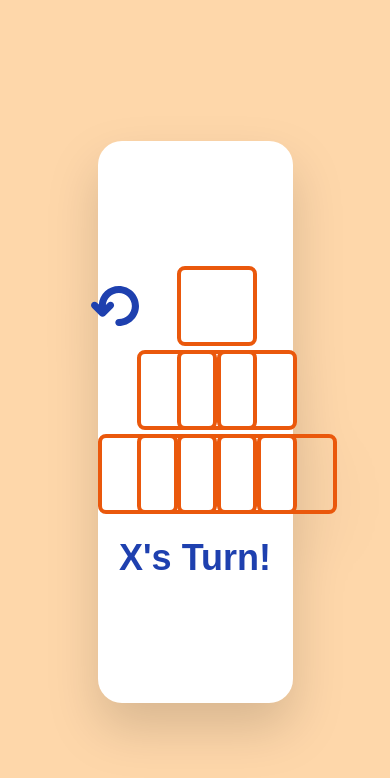
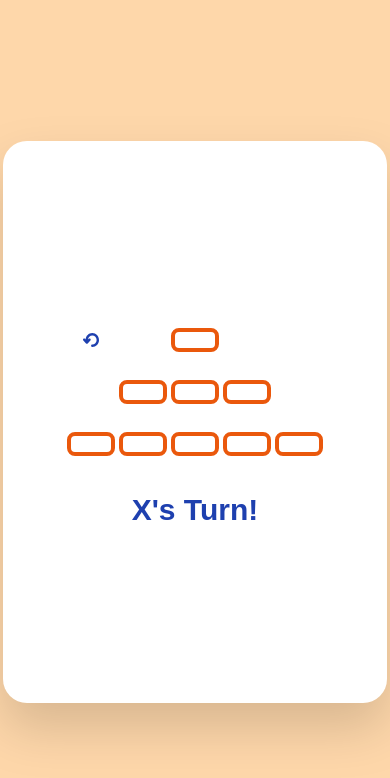
Before and after one commit to ivorinee/OnigiriOXO, a React (Create React App) app: page / in a window 390 px wide. Both pictures are taken after a click on the button "Start". Shown: the top 778 px of the page. Built offline with nearby package versions, Linux system fonts and the light colour scheme.

Commit message:
Modified CSS to support smaller screens

```diff
--- a/src/App.js
+++ b/src/App.js
@@ -116,9 +116,14 @@ function App() {
   }
 
   return (
-    <div className="h-screen flex items-center justify-center bg-orange-200">
-      <div className="w-1/2 h-2/3 flex flex-col items-center justify-center gap-y-7 rounded-3xl bg-white drop-shadow-2xl drop-shadow-white">
-        {startBtn && <h1>Pyramid TicTacToe</h1>}
+    <div className="w-screen h-screen flex items-center justify-center bg-orange-200">
+      <div className="w-1/2 h-2/3 flex flex-col items-center justify-center gap-y-7 p-3 rounded-3xl bg-white drop-shadow-2xl small-container">
+        {startBtn && (
+          <div>
+            <h1>Pyramid</h1>
+            <h1>TicTacToe</h1>
+          </div>
+        )}
         {startBtn && (
           <Button name="startButton" onClick={handleStartClick} desc="Start" />
         )}
--- a/src/Components/Board.js
+++ b/src/Components/Board.js
@@ -4,10 +4,10 @@ function Board({ boardMark, handlePlayerChoice, win, handleUndo }) {
   const isBoardEmpty = Object.values(boardMark).every((pos) => pos[0] === "");
 
   return (
-    <div className=" grid grid-rows-3 grid-cols-5 gap-1 items-center justify-center">
+    <div className="grid grid-rows-3 grid-cols-5 gap-1 items-center justify-center">
       <button
         name="undo"
-        className="col-span-1 size-12 place-self-center"
+        className="col-span-1 size-12 place-self-center small-redo"
         onClick={handleUndo}
         disabled={isBoardEmpty || win}
       >
--- a/src/Components/GameStatus.js
+++ b/src/Components/GameStatus.js
@@ -3,7 +3,7 @@ import Button from "./Button";
 function GameStatus({ win, gameOnGoing, currentPlayer, restartGame }) {
   return (
     <div className="flex flex-col gap-5">
-      <p className="font-bungee text-center mt-6 text-4xl font-black text-blue-800">
+      <p className="font-bungee text-center mt-6 text-4xl font-black text-blue-800 small-text">
         {win
           ? `${currentPlayer} won the game!`
           : gameOnGoing
--- a/src/index.css
+++ b/src/index.css
@@ -4,16 +4,36 @@
 
 @import url('https://fonts.googleapis.com/css2?family=Bungee&family=Lora:ital,wght@0,400..700;1,400..700&family=Shrikhand&display=swap');
 
-@layer components {
-  .btn-primary {
-    @apply size-20 rounded-lg border-4 border-orange-600 font-bungee text-3xl text-blue-800 ;
+@layer base {
+  body {
+    @apply font-lora;
   }
 }
 
-* {
-    @apply font-lora
-   }
+@layer components {
+  .btn-primary {
+    @apply py-2 px-4 rounded-lg border-4 border-orange-600 font-bungee text-3xl text-blue-800;
+  }
+}
 
 h1 {
-    @apply font-shrikhand text-4xl text-blue-800
+  @apply font-shrikhand text-4xl text-blue-800 text-center;
 }
+
+@media screen and (max-width: 900px) {
+  .small-container {
+    @apply w-96;
+  }
+
+  .small-text {
+    @apply text-3xl;
+  }
+
+  .small-redo {
+    @apply py-2 px-4;
+  }
+
+  .btn-primary {
+    @apply py-2 px-4 rounded-lg border-4 border-orange-600 font-bungee text-2xl text-blue-800;
+  }
+}
```
